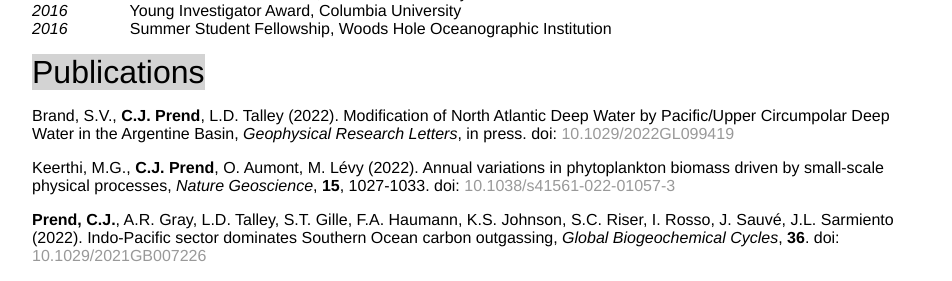
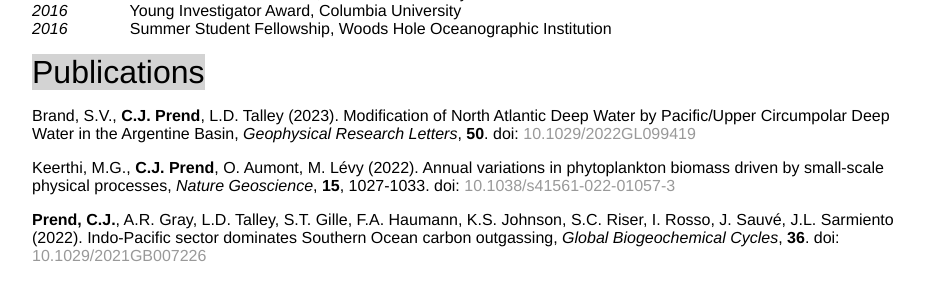
Before and after one commit to cprend/cprend.github.io, a Jekyll site: the page cv/index.html, which Jekyll copies as it is, in a window 1280 px wide and 900 px high, scrolled down 416 px. Shown: the part 153-434 px from the top of the window, without its empty margins (160-1112 px from the left). Built offline with Jekyll 4.4.1, drawn with Linux system fonts in a browser that asks for light colours.

Commit message:
Update index.html

```diff
--- a/cv/index.html
+++ b/cv/index.html
@@ -36,7 +36,7 @@
 		<em>2016</em> &nbsp;&nbsp;&nbsp;&nbsp;&nbsp;&nbsp;&nbsp;&nbsp;&nbsp;&nbsp;&nbsp;&nbsp; Young Investigator Award, Columbia University<br/>
 		<em>2016</em> &nbsp;&nbsp;&nbsp;&nbsp;&nbsp;&nbsp;&nbsp;&nbsp;&nbsp;&nbsp;&nbsp;&nbsp; Summer Student Fellowship, Woods Hole Oceanographic Institution</p>
 		<p1>Publications</p1>
-		<p>Brand, S.V., <b>C.J. Prend</b>, L.D. Talley (2022). Modification of North Atlantic Deep Water by Pacific/Upper Circumpolar Deep Water in the Argentine Basin, <em>Geophysical Research Letters</em>, in press. doi: <a href="https://agupubs.onlinelibrary.wiley.com/doi/abs/10.1029/2022GL099419">10.1029/2022GL099419</a></p>
+		<p>Brand, S.V., <b>C.J. Prend</b>, L.D. Talley (2023). Modification of North Atlantic Deep Water by Pacific/Upper Circumpolar Deep Water in the Argentine Basin, <em>Geophysical Research Letters</em>, <b>50</b>. doi: <a href="https://agupubs.onlinelibrary.wiley.com/doi/abs/10.1029/2022GL099419">10.1029/2022GL099419</a></p>
 		<p>Keerthi, M.G., <b>C.J. Prend</b>, O. Aumont, M. L&eacutevy (2022). Annual variations in phytoplankton biomass driven by small-scale physical processes, <em>Nature Geoscience</em>, <b>15</b>, 1027-1033. doi: <a href="https://www.nature.com/articles/s41561-022-01057-3">10.1038/s41561-022-01057-3</a></p>
 		<p><b>Prend, C.J.</b>, A.R. Gray, L.D. Talley, S.T. Gille, F.A. Haumann, K.S. Johnson, S.C. Riser, I. Rosso, J. Sauv&eacute, J.L. Sarmiento (2022). Indo-Pacific sector dominates Southern Ocean carbon outgassing, <em>Global Biogeochemical Cycles</em>, <b>36</b>. doi: <a href="https://agupubs.onlinelibrary.wiley.com/doi/10.1029/2021GB007226">10.1029/2021GB007226</a></p>
 		<p><b>Prend, C.J.</b>, M.G. Keerthi, M. L&eacutevy, O. Aumont, S.T. Gille, L.D. Talley (2022). Sub-seasonal forcing drives year-to-year variations of Southern Ocean primary productivity, <em>Global Biogeochemical Cycles</em>, <b>36</b>. doi: <a href="https://agupubs.onlinelibrary.wiley.com/doi/10.1029/2022GB007329">10.1029/2022GB007329</a></p>
```
